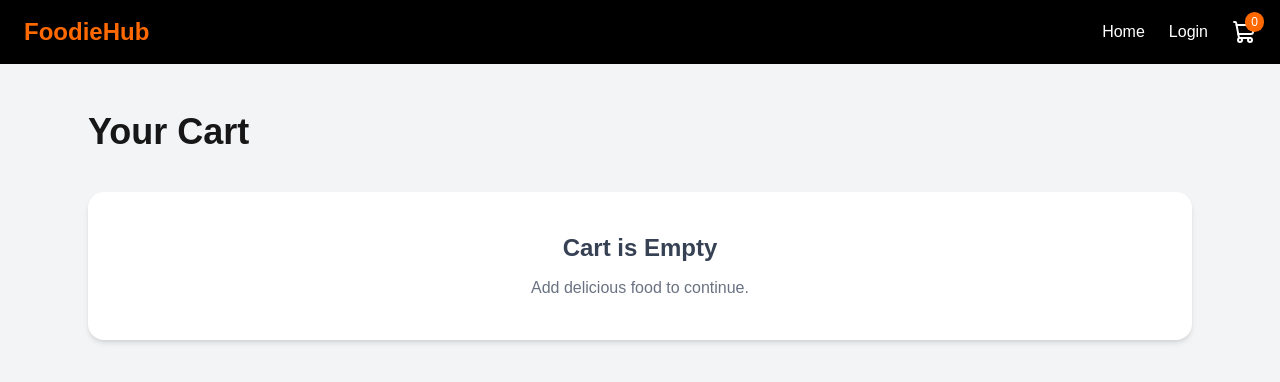
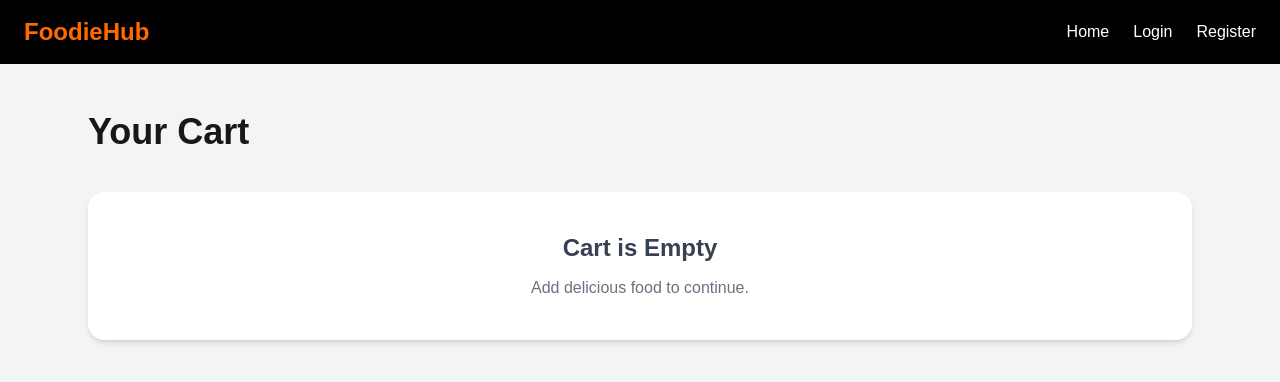
Before and after one commit to YojitSiddhant/food-delivery-app, a Next.js app in the folder frontend/: page /cart in a window 1280 px wide. Shown: the top 382 px of the page. Built offline with nearby package versions, Linux system fonts and the light colour scheme.

Commit message:
Fix navbar auth-only icons (sessionStorage)

```diff
--- a/frontend/src/app/login/page.js
+++ b/frontend/src/app/login/page.js
@@ -69,7 +69,7 @@ export default function LoginPage() {
         password,
       });
 
-      localStorage.setItem(
+      sessionStorage.setItem(
         "userInfo",
         JSON.stringify(data)
       );
--- a/frontend/src/app/signup/page.js
+++ b/frontend/src/app/signup/page.js
@@ -151,7 +151,7 @@ export default function SignupPage() {
         password,
       });
 
-      localStorage.setItem(
+      sessionStorage.setItem(
         "userInfo",
         JSON.stringify(data)
       );
--- a/frontend/src/components/Navbar.jsx
+++ b/frontend/src/components/Navbar.jsx
@@ -50,6 +50,7 @@ const Navbar = () => {
 
   const handleLogout = () => {
     try {
+      sessionStorage.removeItem("userInfo");
       localStorage.removeItem("userInfo");
       window.dispatchEvent(new Event("auth:changed"));
     } finally {
@@ -84,14 +85,23 @@ const Navbar = () => {
               Orders
             </Link>
           ) : (
+            <>
               <Link
                 href="/login"
                 className="hover:text-orange-400 transition"
               >
                 Login
               </Link>
+              <Link
+                href="/signup"
+                className="hover:text-orange-400 transition"
+              >
+                Register
+              </Link>
+            </>
           )}
 
+          {isLoggedIn ? (
             <Link href="/cart" className="relative">
               <ShoppingCart size={24} />
 
@@ -99,6 +109,7 @@ const Navbar = () => {
                 {totalItems}
               </span>
             </Link>
+          ) : null}
 
           {isLoggedIn ? (
             <div className="relative" ref={desktopProfileRef}>
@@ -173,6 +184,7 @@ const Navbar = () => {
             </div>
           ) : null}
 
+          {isLoggedIn ? (
             <Link href="/cart" className="relative">
               <ShoppingCart size={24} />
 
@@ -180,6 +192,7 @@ const Navbar = () => {
                 {totalItems}
               </span>
             </Link>
+          ) : null}
         </div>
       </div>
     </nav>
--- a/frontend/src/services/api.js
+++ b/frontend/src/services/api.js
@@ -1,4 +1,6 @@
 import axios from "axios";
+
+import { getAuthToken } from "../utils/auth";
 
 const normalizeBaseUrl = (value) => {
   if (!value) return null;
@@ -15,17 +17,14 @@ const API = axios.create({
 API.interceptors.request.use((config) => {
   if (typeof window === "undefined") return config;
 
-  const raw = localStorage.getItem("userInfo");
-  if (!raw) return config;
-
   try {
-    const token = JSON.parse(raw)?.token;
+    const token = getAuthToken();
     if (token) {
       config.headers = config.headers || {};
       config.headers.Authorization = `Bearer ${token}`;
     }
   } catch {
-    // ignore malformed localStorage
+    // ignore auth parsing issues
   }
 
   return config;
--- a/frontend/src/utils/auth.js
+++ b/frontend/src/utils/auth.js
@@ -1,7 +1,16 @@
 export function getUserInfo() {
   if (typeof window === "undefined") return null;
 
-  const raw = localStorage.getItem("userInfo");
+  // Keep auth session-scoped: a user should not appear logged in after
+  // closing/reopening the browser unless they login again.
+  // Clear any legacy persisted auth state.
+  try {
+    localStorage.removeItem("userInfo");
+  } catch {
+    // ignore
+  }
+
+  const raw = sessionStorage.getItem("userInfo");
   if (!raw) return null;
 
   try {
```
Lines whose indentation alone changed are shown as unchanged.
